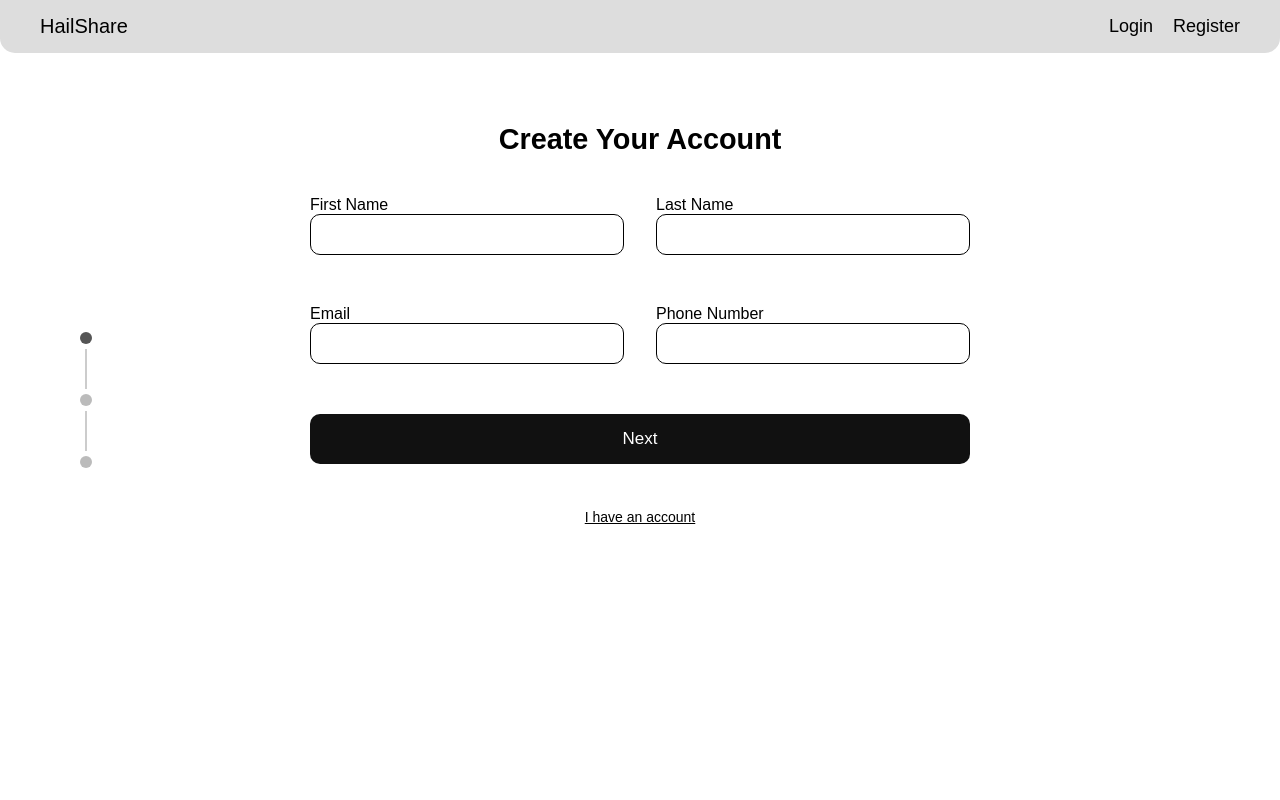
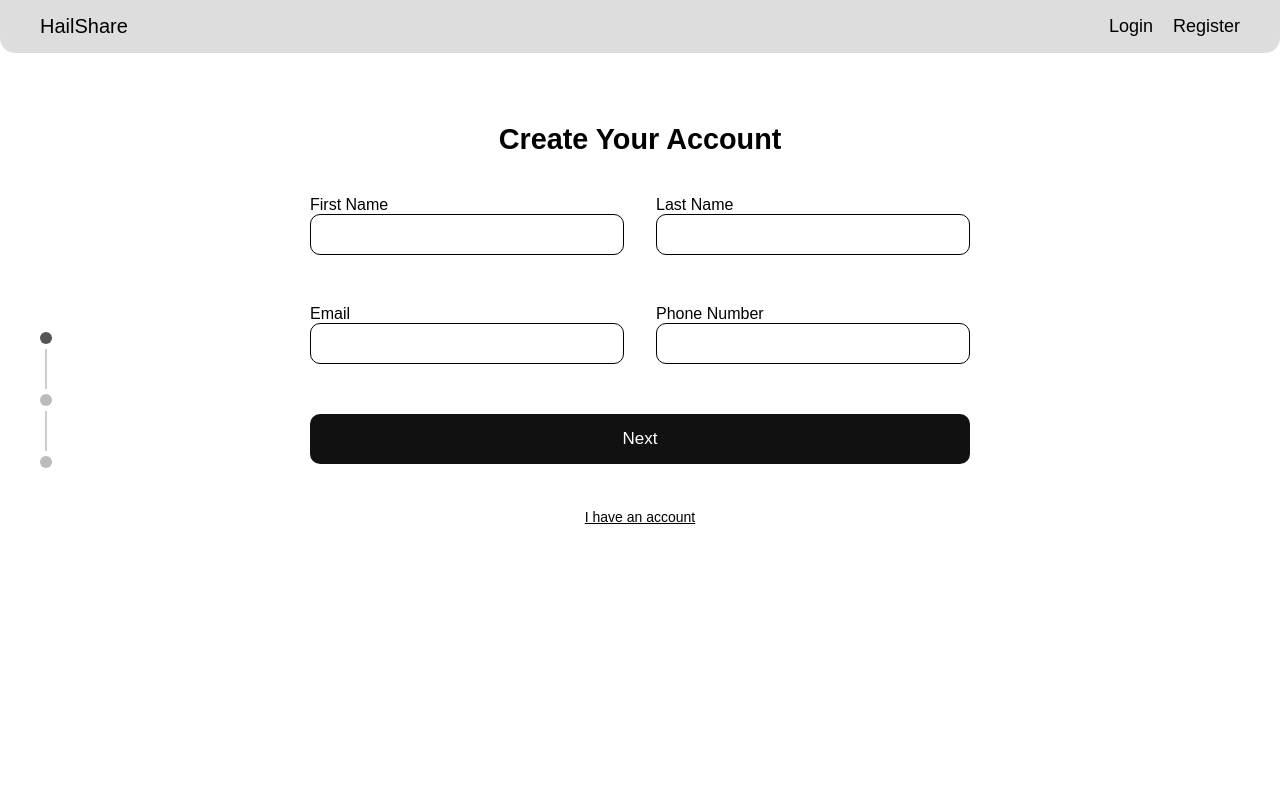
Before and after one commit to EthanLied/HailShare, a PHP site: the page made by UserAuth/registration 1.html in a window 1280 px wide. Run offline with PHP 8.4, Linux system fonts and the light colour scheme.

Commit message:
shuyii update

```diff
--- a/UserAuth/style.css
+++ b/UserAuth/style.css
@@ -8,7 +8,14 @@
 }
 
 body {
+  margin: 0;
   background-color: #fff;
+}
+
+html, body {
+  height: 100%;
+  margin: 0;
+  padding: 0;
 }
 
 /* ===== NAVIGATION BAR ===== */
@@ -102,11 +109,17 @@ h2 {
 }
 
 /* ===== LOGIN & PASSWORD-RECOVERY PAGES ===== */
+html, body {
+  height: 100%;
+  margin: 0;
+  padding: 0;
+  overflow-x: hidden; /* prevent sideways scroll only */
+}
+
 .container {
   display: flex;
   width: 100%;
-  min-height: calc(100vh - 55px);
-  display: flex;
+  min-height: calc(100vh - 55px) ;
   overflow: hidden;
 }
 
@@ -129,7 +142,7 @@ h2 {
   align-items: center;       /* horizontal center */
 
   padding: 1rem;
-  overflow: hidden;
+  overflow: auto;
 }
 
 h2 {
@@ -145,7 +158,6 @@ h2 {
   display: flex;
   flex-direction: column;
   gap: 2rem;
-  transform-origin: center;
 }
 
 .links {
@@ -162,13 +174,14 @@ h2 {
 
 /* ===== REGISTRATION PAGES ===== */
 .steps {
-  position: absolute;
-  left: 80px;
+  position: fixed;
+  left: 40px;
   top: 50%;
   transform: translateY(-50%);
   display: flex;
   flex-direction: column;
   align-items: center;
+  z-index: 10;
 }
 
 .step {
```
